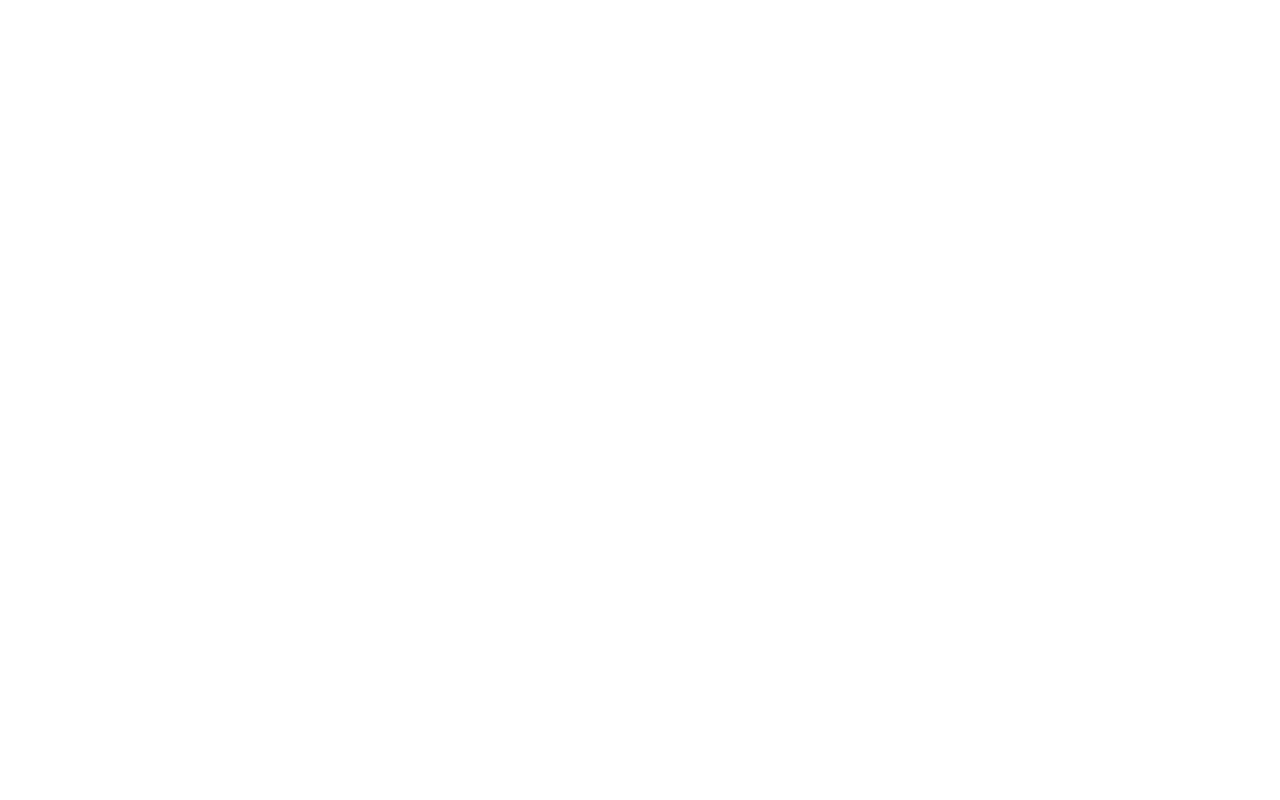
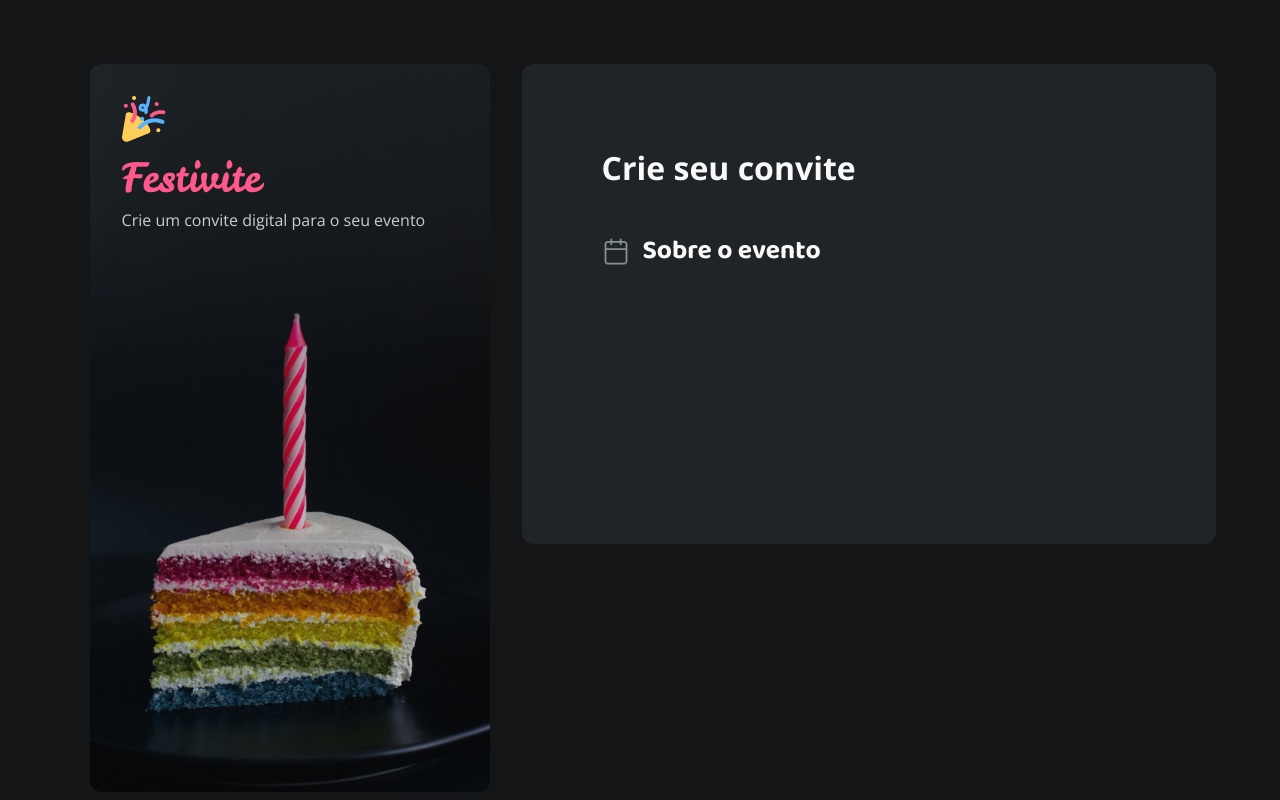
Before and after one commit to DavidSSouza050/ConviteDeFesta, a plain HTML site: page index.html in a window 1280 px wide. Drawn offline with nearby package versions, Linux system fonts and the light colour scheme.

Commit message:
placing icons and starting the layout

```diff
--- a/index.html
+++ b/index.html
@@ -10,6 +10,39 @@
   <link href="https://fonts.googleapis.com/css2?family=Baloo+2:wght@400..800&family=Leckerli+One&family=Open+Sans:ital,wght@0,300..800;1,300..800&display=swap" rel="stylesheet">
 </head>
 <body>
+  <div id="app">
+    <aside class="flex">
+      <div class="aside-container">
+        <img src="./assets/Background.png" alt="Imagem de um bolo com velas">
+        <div>
+          <img src="./assets/icon/Logo.svg" alt="Logo do site">
+          <h1>Festivite</h1>
+          <p>Crie um convite digital para o seu evento</p>
+        <div>
+      </div>
+    </aside>
+
+    <main>
+      <div class="main-container">
+        <div class="form-wrapper">
+          <h1>Crie seu convite</h1>
+
+          <form method="post" enctype="multipart/form-data">
+            <fieldset class="about-event">
+              <legend>
+                <img src="./assets/icon/calendar.svg" alt="Icone de calendario">
+                <h2>Sobre o evento</h2>
+              </legend>
+
+
+            </fieldset>
+
+          </form>
+        </div>
+      </div>
+    </main>
+  </div>
+
 
 </body>
 </html>
--- /dev/null
+++ b/styles/forms.css
@@ -0,0 +1,24 @@
+form{
+  margin-top: 2.5rem;
+}
+
+fieldset{
+  border: none;
+  display: grid;
+}
+
+legend{
+  display: flex;
+  font: var(--text-heading-sm);
+  gap: .75rem;
+  align-items: center;
+
+  & img{
+    width: 1.8rem;
+    height: auto;
+  }
+}
+
+fieldset + fieldset {
+  margin-top: 3rem;
+}
--- a/styles/global.css
+++ b/styles/global.css
@@ -51,3 +51,28 @@
   --text-body-sm: 400 .8rem/1.5 var(--font-family);
   --text-body-xs: 400 .7rem/1.5 var(--font-family);
 }
+
+body{
+  overflow: hidden;
+  color: var(--text-boby);
+  font: var(--text-body-md);
+}
+
+h1, h2{
+  color: var(--text-heading);
+}
+
+
+img{
+  max-width: 100%;
+  height: auto;
+}
+
+.flex{
+  display: flex;
+}
+
+.center{
+  margin-left: auto;
+  margin-right: auto;
+}
--- a/styles/index.css
+++ b/styles/index.css
@@ -1 +1,3 @@
 @import url(global.css);
+@import url(layout.css);
+@import url(forms.css);
--- /dev/null
+++ b/styles/layout.css
@@ -0,0 +1,58 @@
+#app{
+  display: grid;
+  grid-template-columns: 40.75% 59.25%;
+
+  height: 100vh;
+  overflow: hidden;
+  background-color: var(--shape-background);
+}
+
+aside{
+ padding-top: 4rem;
+ padding-right: 2rem;
+ justify-content: flex-end;
+
+  & .aside-container{
+    max-width: 31rem;
+    position: relative;
+
+    & > img{
+      height: 45.5rem;
+      border-radius: .75rem;
+    }
+
+    & div{
+      position: absolute;
+      top: 0;
+      margin: 2rem;
+
+      & > img{
+        width: 2.8rem;
+      }
+
+      & > h1{
+        font: 400 2.5rem/1.5 'Leckerli One', sans-serif;;
+        color: var(--pink);
+      }
+    }
+  }
+}
+
+
+main{
+  overflow: auto;
+  padding-top: 4rem;
+  padding-right: 4rem;
+
+  & .main-container{
+    padding: 5rem;
+    border-radius: .75rem;
+    background-color: var(--shape-body);
+
+    & .form-wrapper{
+      width: inherit;
+      min-height: 20rem;
+      height: auto;
+    }
+  }
+}
```
Also changed, not shown: assets/Background.png (added), assets/icon/Logo.svg (added), assets/icon/building-2.svg (added), assets/icon/calendar.svg (added), assets/icon/check.svg (added), assets/icon/circle-alert.svg (added), assets/icon/contact.svg (added), assets/icon/paintbrush-vertical.svg (added), assets/icon/ticket.svg (added), assets/icon/upload.svg (added), assets/icon/video.svg (added).
